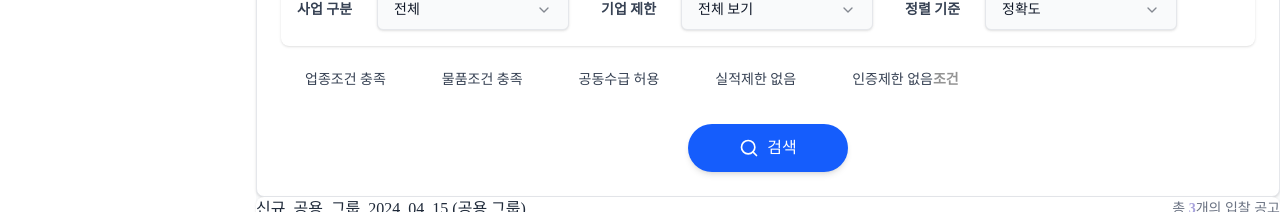
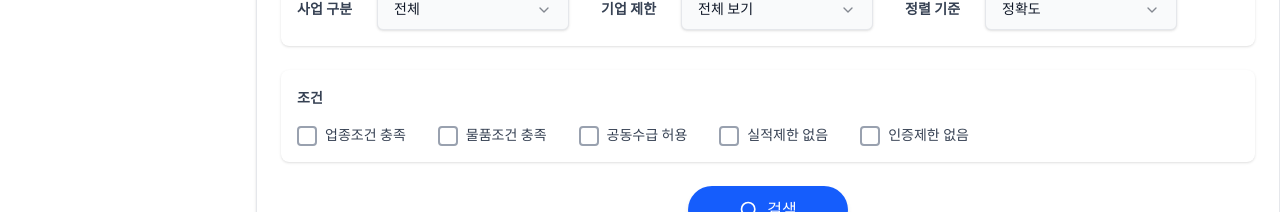
Before and after one commit to GomgomKim/cliwant-demo, a Next.js app: page /bids in a window 1280 px wide. Shown: the part 884-1096 px from the top of the page. Built offline with nearby package versions, Linux system fonts and the light colour scheme.

Commit message:
etc: 체크 박스 css 변경

```diff
--- a/src/features/bidSearch/ui/SearchFilterComponents/ConditionCheckboxes.tsx
+++ b/src/features/bidSearch/ui/SearchFilterComponents/ConditionCheckboxes.tsx
@@ -1,54 +1,81 @@
+import { useState } from 'react';
+
 import { Checkbox } from '@/shared/ui/Checkbox';
 
 export function ConditionCheckboxes() {
+  const [conditions, setConditions] = useState({
+    businessType: false,
+    product: false,
+    jointSupply: false,
+    noPerformance: false,
+    noCertification: false,
+    noMaxAmount: false,
+    includeExpired: false,
+  });
+
+  const handleCheckboxChange = (condition: keyof typeof conditions) => {
+    setConditions(prev => ({
+      ...prev,
+      [condition]: !prev[condition],
+    }));
+  };
+
   return (
-    <div className="mb-6 flex items-start">
-      <span className="z-[4] order-1 m-0 h-[30px] max-w-[120px] min-w-[120px] self-center overflow-visible rounded-none text-[14px] leading-[1.4] font-[var(--font_default)] font-bold whitespace-pre-wrap text-[#939393] opacity-100">
-        조건
-      </span>
-      <div className="flex flex-wrap gap-x-8 gap-y-2">
-        <div className="flex items-center">
+    <div className="!mb-6 !rounded-lg !bg-white !p-4 !shadow-sm">
+      <span className="!min-w-[80px] !text-left !text-sm !font-semibold !text-gray-700">조건</span>
+      <div className="!mt-4 !flex !flex-wrap !gap-x-8 !gap-y-4">
+        <div className="!flex !items-center">
           <Checkbox
-            id="condition1"
-            className="text-[rgb(166,161,219)] focus:ring-[rgb(166,161,219)]"
+            id="businessType"
+            checked={conditions.businessType}
+            onCheckedChange={() => handleCheckboxChange('businessType')}
+            className="!h-5 !w-5 !rounded !border-2 !border-gray-400 !bg-white !text-[rgb(166,161,219)] !transition-all !duration-200 focus:!ring-1 focus:!ring-[rgb(166,161,219)]"
           />
-          <label htmlFor="condition1" className="!ml-2 !text-sm !text-gray-700">
+          <label htmlFor="businessType" className="!ml-2 !text-sm !text-gray-700">
             업종조건 충족
           </label>
         </div>
-        <div className="flex items-center">
+        <div className="!flex !items-center">
           <Checkbox
-            id="condition2"
-            className="text-[rgb(166,161,219)] focus:ring-[rgb(166,161,219)]"
+            id="product"
+            checked={conditions.product}
+            onCheckedChange={() => handleCheckboxChange('product')}
+            className="!h-5 !w-5 !rounded !border-2 !border-gray-400 !bg-white !text-[rgb(166,161,219)] !transition-all !duration-200 focus:!ring-1 focus:!ring-[rgb(166,161,219)]"
           />
-          <label htmlFor="condition2" className="!ml-2 !text-sm !text-gray-700">
+          <label htmlFor="product" className="!ml-2 !text-sm !text-gray-700">
             물품조건 충족
           </label>
         </div>
-        <div className="flex items-center">
+        <div className="!flex !items-center">
           <Checkbox
-            id="condition3"
-            className="text-[rgb(166,161,219)] focus:ring-[rgb(166,161,219)]"
+            id="jointSupply"
+            checked={conditions.jointSupply}
+            onCheckedChange={() => handleCheckboxChange('jointSupply')}
+            className="!h-5 !w-5 !rounded !border-2 !border-gray-400 !bg-white !text-[rgb(166,161,219)] !transition-all !duration-200 focus:!ring-1 focus:!ring-[rgb(166,161,219)]"
           />
-          <label htmlFor="condition3" className="!ml-2 !text-sm !text-gray-700">
+          <label htmlFor="jointSupply" className="!ml-2 !text-sm !text-gray-700">
             공동수급 허용
           </label>
         </div>
-        <div className="flex items-center">
+        <div className="!flex !items-center">
           <Checkbox
-            id="condition4"
-            className="text-[rgb(166,161,219)] focus:ring-[rgb(166,161,219)]"
+            id="noPerformance"
+            checked={conditions.noPerformance}
+            onCheckedChange={() => handleCheckboxChange('noPerformance')}
+            className="!h-5 !w-5 !rounded !border-2 !border-gray-400 !bg-white !text-[rgb(166,161,219)] !transition-all !duration-200 focus:!ring-1 focus:!ring-[rgb(166,161,219)]"
           />
-          <label htmlFor="condition4" className="!ml-2 !text-sm !text-gray-700">
+          <label htmlFor="noPerformance" className="!ml-2 !text-sm !text-gray-700">
             실적제한 없음
           </label>
         </div>
-        <div className="flex items-center">
+        <div className="!flex !items-center">
           <Checkbox
-            id="condition5"
-            className="text-[rgb(166,161,219)] focus:ring-[rgb(166,161,219)]"
+            id="noCertification"
+            checked={conditions.noCertification}
+            onCheckedChange={() => handleCheckboxChange('noCertification')}
+            className="!h-5 !w-5 !rounded !border-2 !border-gray-400 !bg-white !text-[rgb(166,161,219)] !transition-all !duration-200 focus:!ring-1 focus:!ring-[rgb(166,161,219)]"
           />
-          <label htmlFor="condition5" className="!ml-2 !text-sm !text-gray-700">
+          <label htmlFor="noCertification" className="!ml-2 !text-sm !text-gray-700">
             인증제한 없음
           </label>
         </div>
--- a/src/shared/ui/checkbox.tsx
+++ b/src/shared/ui/checkbox.tsx
@@ -13,7 +13,7 @@ const Checkbox = React.forwardRef<
   <CheckboxPrimitive.Root
     ref={ref}
     className={cn(
-      'peer h-4 w-4 shrink-0 rounded-sm border border-primary ring-offset-background focus-visible:outline-none focus-visible:ring-2 focus-visible:ring-ring focus-visible:ring-offset-2 disabled:cursor-not-allowed disabled:opacity-50 data-[state=checked]:bg-primary data-[state=checked]:text-primary-foreground',
+      'peer border-primary ring-offset-background focus-visible:ring-ring data-[state=checked]:bg-primary data-[state=checked]:text-primary-foreground h-4 w-4 shrink-0 rounded-sm border focus-visible:ring-2 focus-visible:ring-offset-2 focus-visible:outline-none disabled:cursor-not-allowed disabled:opacity-50',
       className
     )}
     {...props}
```
